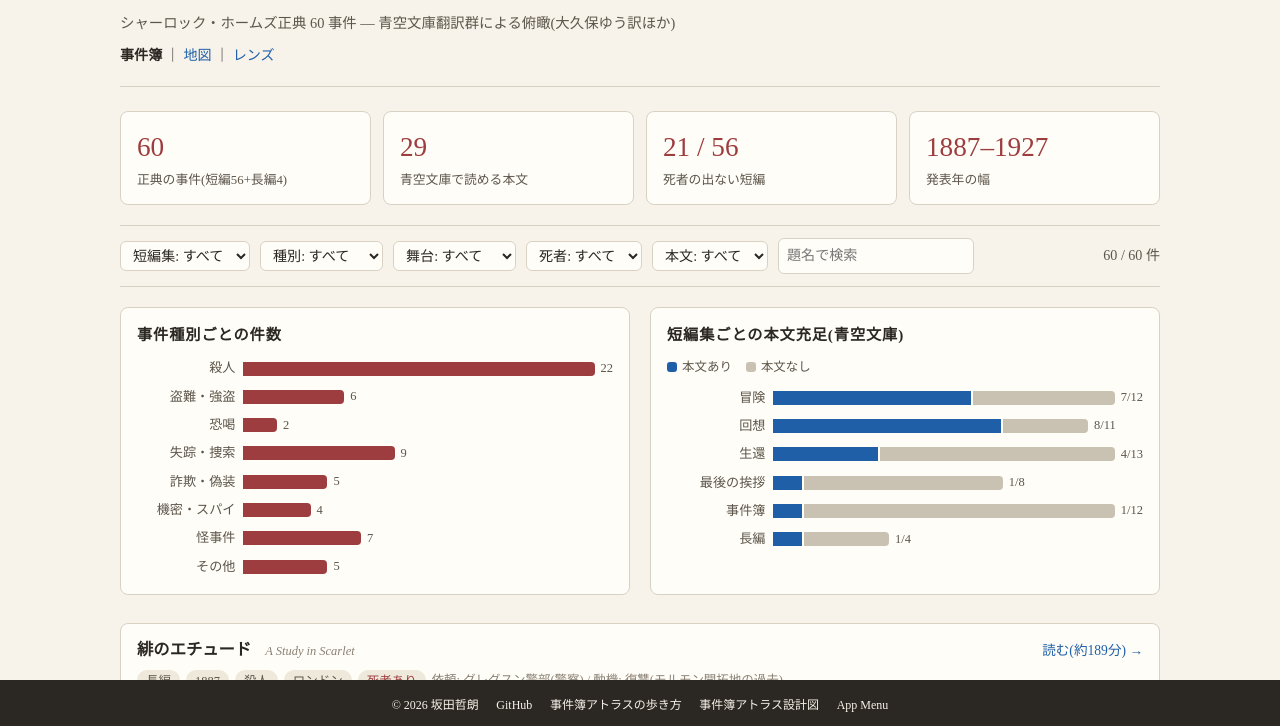
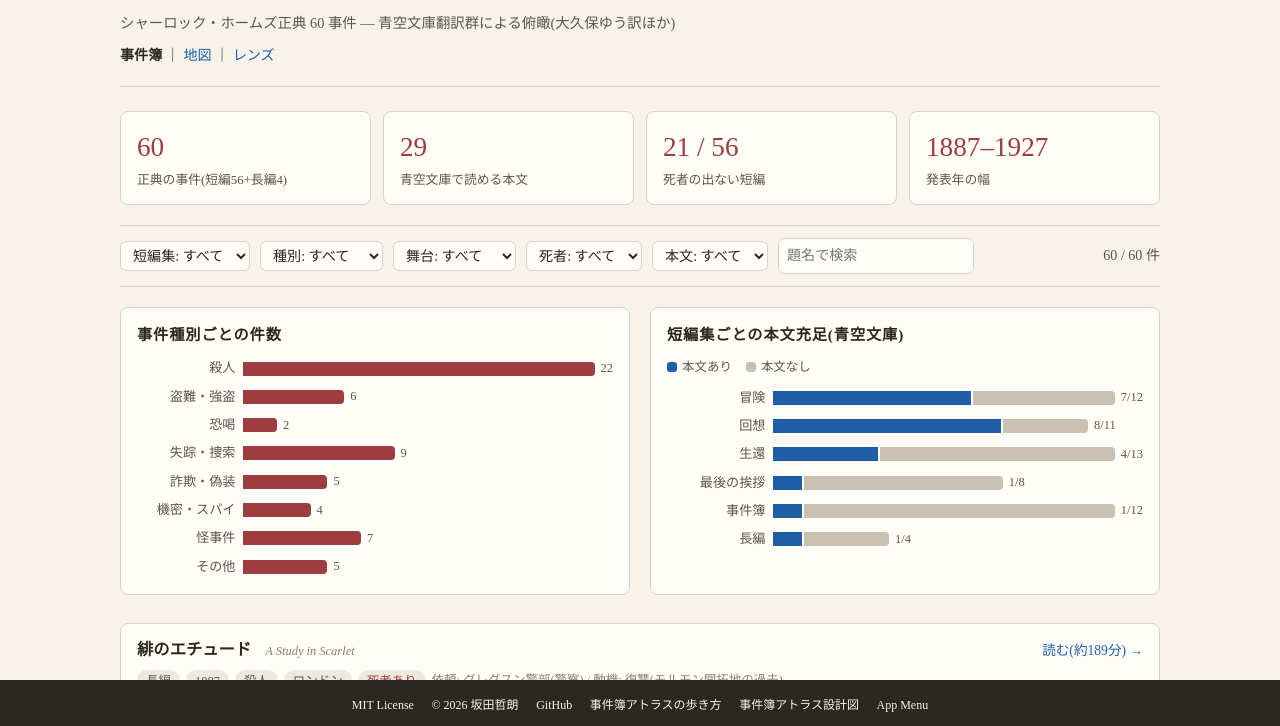
Before and after one commit to twill3c/jikenbo-atlas, a plain HTML site: page web/index.html in a window 1280 px wide. Shown: the part 69-795 px from the top of the page. Drawn offline with Linux system fonts and the light colour scheme.

Commit message:
chore: フッタをフリート標準の 5 項目に統一 (#1)
koho-lens 準拠の並び(MIT License © 2026 坂田哲朗 ・ GitHub ・ 歩き方 ・
設計図 ・ App Menu)へ揃え、画面下部固定で常時表示されるようにした。
和名+固有動詞のラベルは温存し、欠落分のみ新規アーティファクトで補った。

Co-authored-by: Claude Opus 5 (1M context) <noreply@anthropic.com>

```diff
--- a/web/index.html
+++ b/web/index.html
@@ -46,6 +46,7 @@
   </p>
 </div>
 <footer class="app-footer">
+  <a href="https://github.com/twill3c/jikenbo-atlas/blob/main/LICENSE">MIT License</a>
   <span>© 2026 坂田哲朗</span>
   <a href="https://github.com/twill3c/jikenbo-atlas">GitHub</a>
   <a id="link-howto" href="https://claude.ai/code/artifact/b86e776b-0192-4883-8d22-09c72c272e27">事件簿アトラスの歩き方</a>
```
Also changed, not shown: web/lens.html (+1 -0 lines), web/map.html (+1 -0 lines), web/reader.html (+1 -0 lines).
